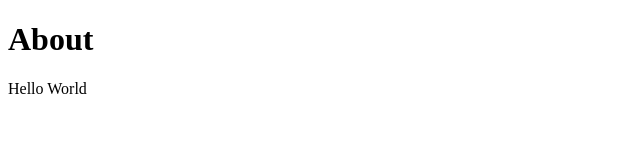
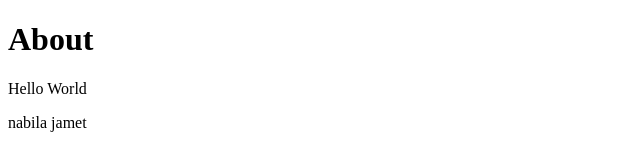
Before and after one commit to JakiUdinn/ProyekGit1, a plain HTML site: page about.html in a window 1280 px wide. Shown: the whole page, without its empty margins (0-640 px from the left). Drawn offline with Linux system fonts and the light colour scheme.

Commit message:
Update about.html

```diff
--- a/about.html
+++ b/about.html
@@ -8,5 +8,6 @@
 <body>
     <h1>About</h1>
     <p>Hello World</p>
+    <p>nabila jamet</p>
 </body>
 </html>
```
